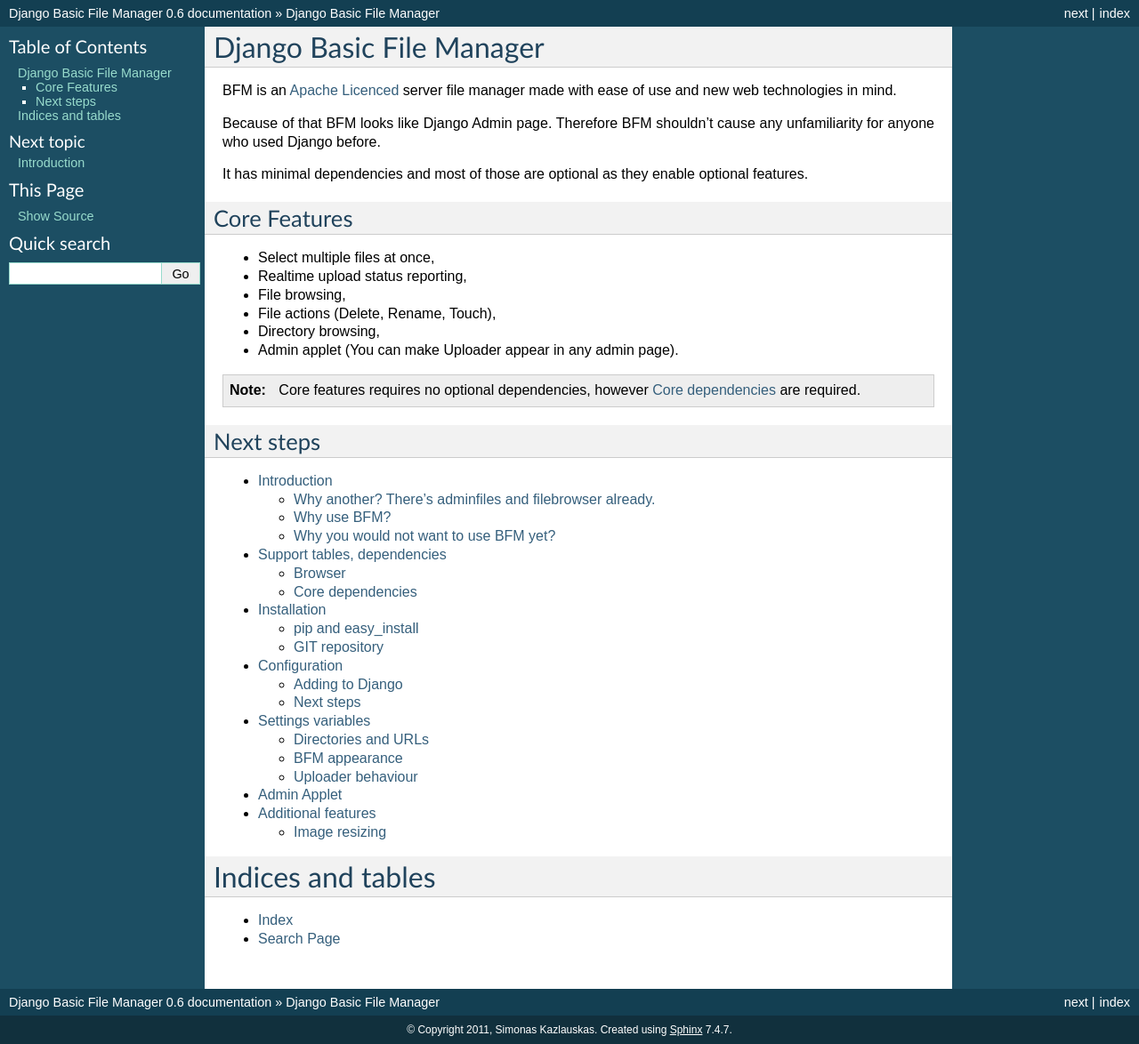
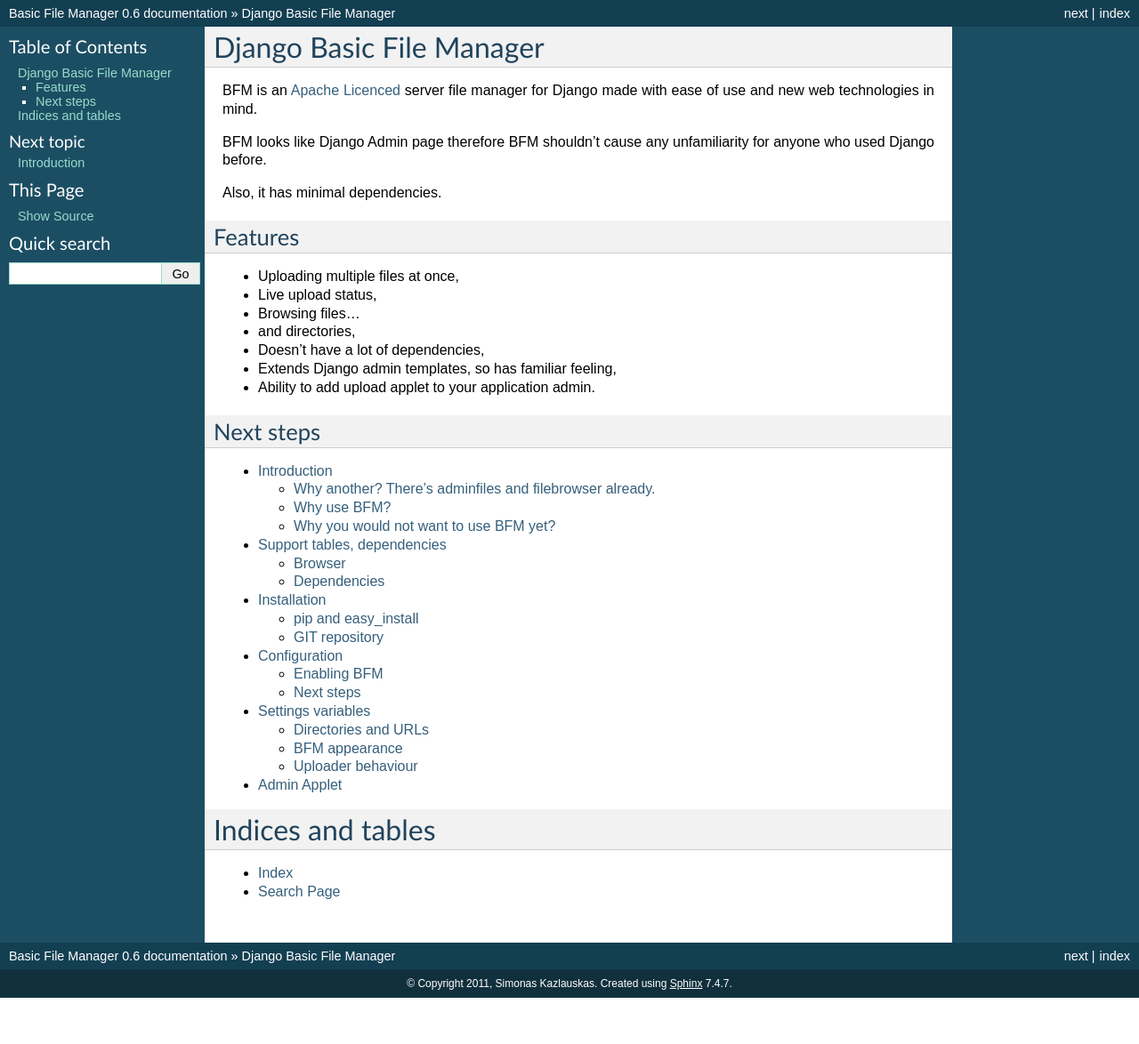
Before and after one commit to nagisa/django-bfm, a Sphinx documentation site: the page built from docs/index.rst, in a window 1280 px wide. Shown: the whole page at 89% size. Built offline with Sphinx 7.4.7, drawn with Linux system fonts in a browser that asks for light colours; after the commit the page ends 1122 px from its top, so only the background shows below that.

Commit message:
Update documentation

```diff
--- a/docs/conf.py
+++ b/docs/conf.py
@@ -43,7 +43,7 @@
 master_doc = 'index'
 
 # General information about the project.
-project = 'Django Basic File Manager'
+project = 'Basic File Manager'
 copyright = '2011, Simonas Kazlauskas'
 
 # The version info for the project you're documenting, acts as replacement for
@@ -167,7 +167,7 @@
 #html_file_suffix = None
 
 # Output file base name for HTML help builder.
-htmlhelp_basename = 'BasicFileManagerforDjangodoc'
+htmlhelp_basename = 'BasicFileManagerdoc'
 
 
 # -- Options for LaTeX output --------------------------------------------------
@@ -186,7 +186,7 @@
 # Grouping the document tree into LaTeX files. List of tuples
 # (source start file, target name, title, author, documentclass [howto/manual]).
 latex_documents = [
-  ('index', 'BasicFileManagerforDjango.tex', 'Basic File Manager for Django Documentation',
+  ('index', 'BasicFileManager.tex', 'Basic File Manager Documentation',
    'Simonas Kazlauskas', 'manual'),
 ]
 
@@ -216,7 +216,7 @@
 # One entry per manual page. List of tuples
 # (source start file, name, description, authors, manual section).
 man_pages = [
-    ('index', 'basicfilemanagerfordjango', 'Basic File Manager for Django Documentation',
+    ('index', 'basicfilemanager', 'Basic File Manager Documentation',
      ['Simonas Kazlauskas'], 1)
 ]
 
@@ -230,8 +230,8 @@
 # (source start file, target name, title, author,
 #  dir menu entry, description, category)
 texinfo_documents = [
-  ('index', 'BasicFileManagerforDjango', 'Basic File Manager for Django Documentation',
-   'Simonas Kazlauskas', 'BasicFileManagerforDjango', 'One line description of project.',
+  ('index', 'BasicFileManager', 'Basic File Manager Documentation',
+   'Simonas Kazlauskas', 'BasicFileManager', 'One line description of project.',
    'Miscellaneous'),
 ]
 
--- a/docs/index.rst
+++ b/docs/index.rst
@@ -7,28 +7,23 @@
 =========================
 
 BFM is an `Apache Licenced <http://www.apache.org/licenses/LICENSE-2.0>`_ server
-file manager made with ease of use and new web technologies in mind.
+file manager for Django made with ease of use and new web technologies in mind.
 
-Because of that BFM looks like Django Admin page. Therefore BFM shouldn't cause
+BFM looks like Django Admin page therefore BFM shouldn't cause
 any unfamiliarity for anyone who used Django before.
 
-It has minimal dependencies and most of those are optional as they enable
-optional features.
+Also, it has minimal dependencies.
 
-Core Features
--------------
+Features
+--------
 
-- Select multiple files at once,
-- Realtime upload status reporting,
-- File browsing,
-- File actions (Delete, Rename, Touch),
-- Directory browsing,
-- Admin applet (You can make Uploader appear in any admin page).
-
-.. note::
-
-    Core features requires no optional dependencies, however
-    :ref:`core_dependencies` are required.
+- Uploading multiple files at once,
+- Live upload status,
+- Browsing files...
+- and directories,
+- Doesn't have a lot of dependencies,
+- Extends Django admin templates, so has familiar feeling,
+- Ability to add upload applet to your application admin.
 
 Next steps
 ----------
--- a/docs/user/install.rst
+++ b/docs/user/install.rst
@@ -44,15 +44,14 @@
 Configuration
 =============
 
-Adding to Django
-----------------
+Enabling BFM
+------------
 
-After downloading and installing BFM, you need to configure your Django project
-to work with it.
+After downloading and installing BFM, you need to configure your Django project.
 
 #. Add ``'django_bfm',`` to your ``INSTALLED_APPS`` in **settings.py**,
 #. Add ``url(r'^files/', include('django_bfm.urls')),`` to your ``urlpatterns`` in **urls.py**,
-#. Make sure you have `staticfiles enabled <https://docs.djangoproject.com/en/dev/howto/static-files/#basic-usage>`_ (`with context processor <https://docs.djangoproject.com/en/dev/howto/static-files/#with-a-context-processor>`_) and run `python manage.py collectstatic`,
+#. Make sure you have `staticfiles enabled <https://docs.djangoproject.com/en/dev/howto/static-files/#basic-usage>`_ (`with a context processor <https://docs.djangoproject.com/en/dev/howto/static-files/#with-a-context-processor>`_) and run `python manage.py collectstatic`,
 #. Make sure, that static files are served correctly by your production server.
 
 .. note::
```
Also changed, not shown: other parts of docs/index.rst (+0 -2 lines), README.rst (+12 -17 lines), docs/user/additionalfeats.rst (deleted, +0 -16 lines), docs/user/adminapplet.rst (+4 -3 lines), docs/user/intro.rst (+15 -16 lines).
